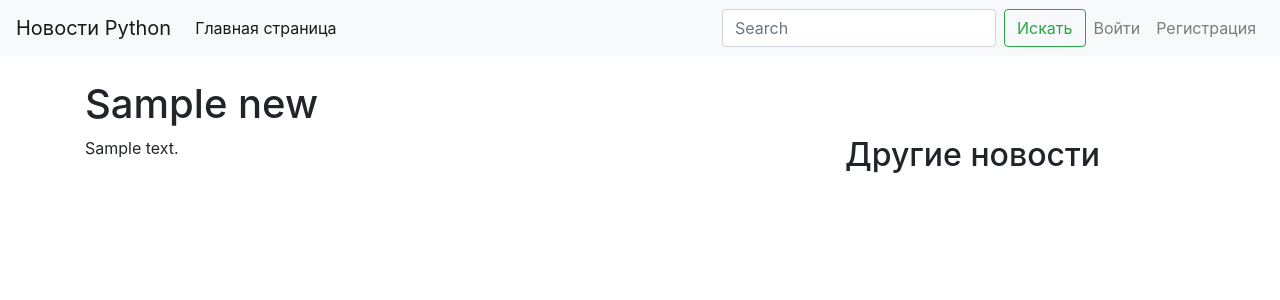
After one commit to yashkins/learn_web, a Flask app: page /news/1 in a window 1280 px wide. The commit adds this page. Shown: the top 300 px of the page. Run offline with Flask 2, Linux system fonts and the light colour scheme; tables that the repository leaves empty hold one stand-in row (values such as "Sample post"); some libraries are stand-ins or nearby versions.

Commit message:
Внесены след. изм-ия: добавлен новый route (single_news) в файл webapp/news/views.py для отображения текста новостей и создан новый шаблон news/single_news.html для того же; создан файл static/style.css и добавлена ссылка на него в base.html; добавлена проверка route news.index для вывода только тех новостей, для которых уже собран сам текст; ссылки на habr заменены на локальные ссылки; в папку parsers добавленн файл __init__.py

```diff
--- a/webapp/news/views.py
+++ b/webapp/news/views.py
@@ -1,4 +1,4 @@
-from flask import Blueprint, current_app, render_template
+from flask import abort, Blueprint, current_app, render_template
 from webapp.news.models import News
 from webapp.weather import weather_by_city
 
@@ -8,5 +8,13 @@ blueprint = Blueprint('news', __name__)
 def index():
     page_title = 'Новости Python'
     weather = weather_by_city(current_app.config['WEATHER_DEFAULT_CITY'])
-    news_list = News.query.order_by(News.published.desc()).all()
+    news_list = News.query.filter(News.text.isnot(None)).order_by(News.published.desc()).all()
     return render_template('news/index.html', page_title=page_title, weather=weather, news_list=news_list)
+
+
+@blueprint.route('/news/<int:news_id>')
+def single_news(news_id):
+    my_news = News.query.filter(News.id == news_id).first()
+    if not my_news:
+        abort(404)
+    return render_template('news/single_news.html', page_title=my_news.title, news=my_news)
--- /dev/null
+++ b/webapp/static/style.css
@@ -0,0 +1,6 @@
+.news-content_img img{
+    max-width: 100%;
+}
+.news-content {
+    max-width: 100%;
+}
--- a/webapp/templates/base.html
+++ b/webapp/templates/base.html
@@ -8,6 +8,13 @@
 
     <!-- Bootstrap CSS -->
     <link rel="stylesheet" href="https://stackpath.bootstrapcdn.com/bootstrap/4.1.3/css/bootstrap.min.css" integrity="sha384-MCw98/SFnGE8fJT3GXwEOngsV7Zt27NXFoaoApmYm81iuXoPkFOJwJ8ERdknLPMO" crossorigin="anonymous">
+    <link rel="stylesheet" href="{{ url_for('static', filename='style.css') }}">
+    <link rel="stylesheet"
+      href="//cdnjs.cloudflare.com/ajax/libs/highlight.js/9.13.1/styles/agate.min.css">
+    <script
+      src="//cdnjs.cloudflare.com/ajax/libs/highlight.js/9.13.1/highlight.min.js">
+    </script>
+    <script>hljs.initHighlightingOnLoad();</script>
 
     <title>{{page_title}}</title>
   </head>
--- a/webapp/templates/news/index.html
+++ b/webapp/templates/news/index.html
@@ -14,7 +14,7 @@
           {% endwith %}
             <h2>Новости</h2>
             {% for news in news_list %}
-            <h3><a href={{ news.url }}>{{ news.title }}</a></h3>
+            <h3><a href="{{ url_for('news.single_news',news_id=news.id) }}">{{ news.title }}</a></h3>
             <p>{{ news.published.strftime("%d.%m.%Y") }}</p>
             <hr />
             {% endfor %}
--- /dev/null
+++ b/webapp/templates/news/single_news.html
@@ -0,0 +1,12 @@
+{% extends "base.html" %}
+
+{% block content %}
+    <div class='row'>
+        <div class="col-8 news-content news-content_img">
+          {{ news.text|safe }}
+        </div>
+        <div class="col-4">
+            <h2>Другие новости</h2>
+        </div>
+    </div>
+{% endblock %}
```
Also changed, not shown: webapp.db, webapp/news/parsers/__init__.py (added).
